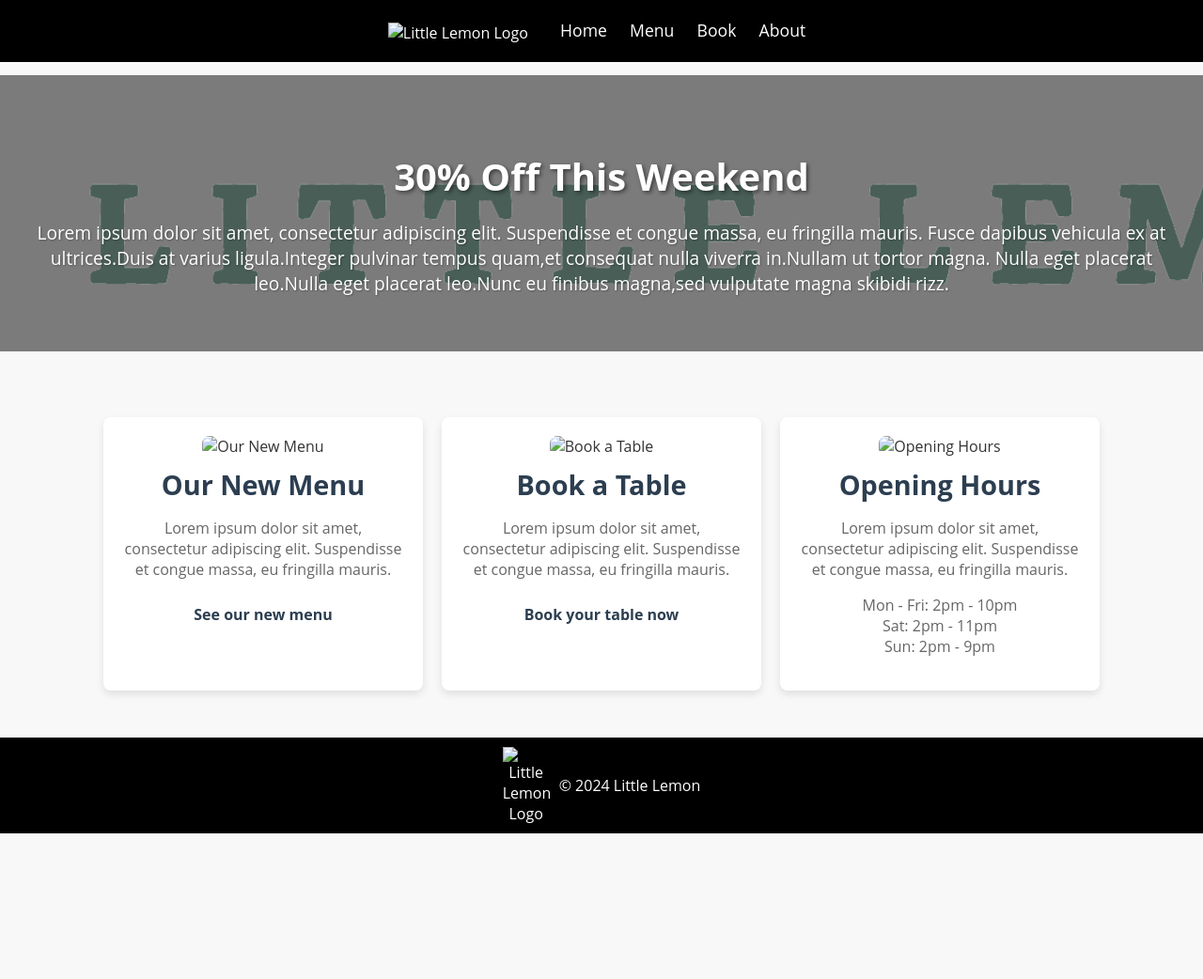
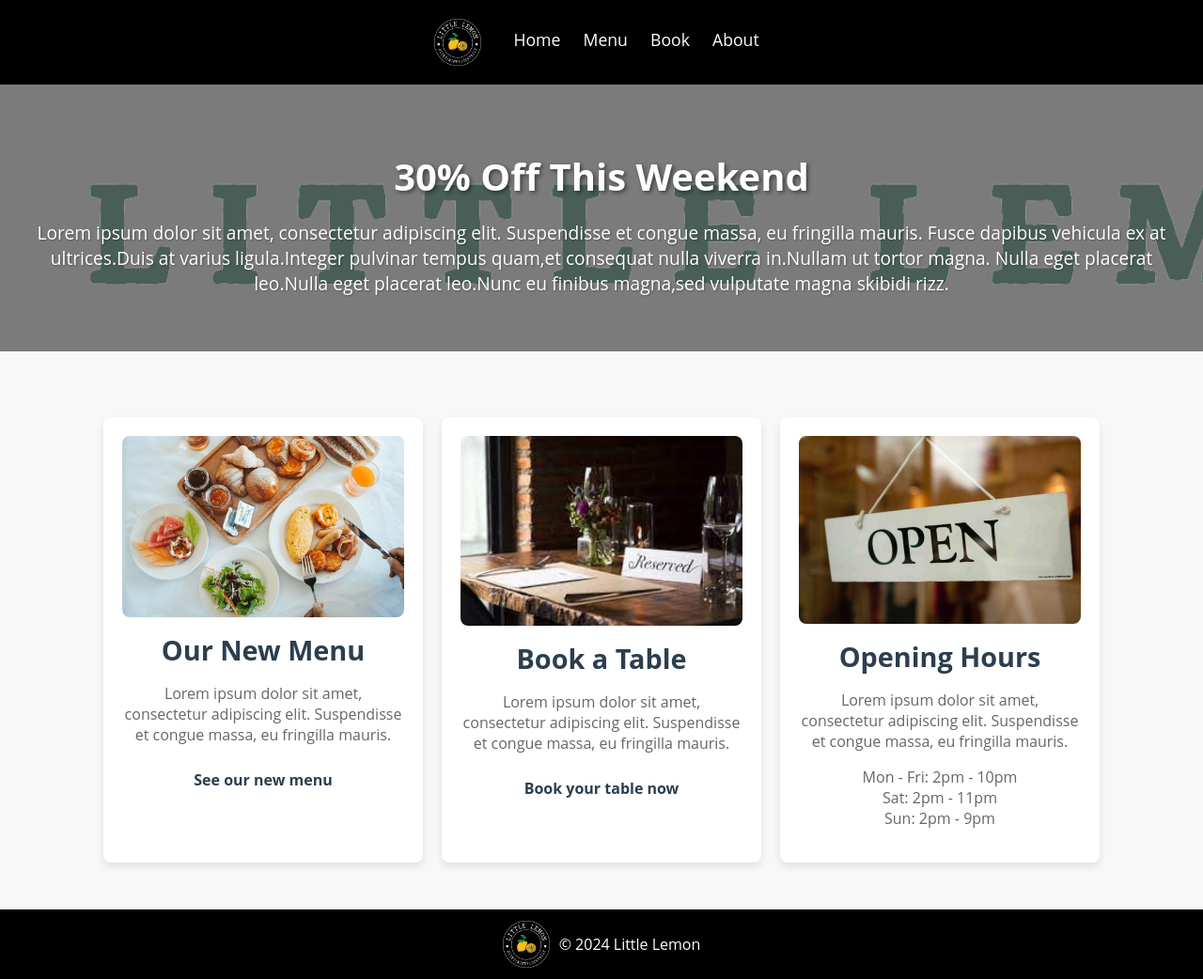
Before and after one commit to Vineesh-AI-DS/html-css-day-2, a plain HTML site: page index.html in a window 1280 px wide. Shown: the whole page at 94% size. Before the commit the page ends 887 px from the top, so only its background shows below. Drawn offline with Linux system fonts and the light colour scheme; files whose address does not match are found by name.

Commit message:
Update index.html

```diff
--- a/index.html
+++ b/index.html
@@ -261,7 +261,7 @@
 <body>
 
 <header>
-    <img src='../cpy.png' alt="Little Lemon Logo">
+    <img src='images/cpy.png' alt="Little Lemon Logo">
     <nav>
         <a href="#home">Home</a>
         <a href="#menu">Menu</a>
@@ -277,19 +277,19 @@
 
 <div class="content">
     <div class="content-section">
-        <img src='../food.png' alt="Our New Menu">
+        <img src='images/food.png' alt="Our New Menu">
         <h2>Our New Menu</h2>
         <p>Lorem ipsum dolor sit amet, consectetur adipiscing elit. Suspendisse et congue massa, eu fringilla mauris.</p>
         <a href="#">See our new menu</a>
     </div>
     <div class="content-section">
-        <img src='../booking.jpeg' alt="Book a Table">
+        <img src='images/booking.jpeg' alt="Book a Table">
         <h2>Book a Table</h2>
         <p>Lorem ipsum dolor sit amet, consectetur adipiscing elit. Suspendisse et congue massa, eu fringilla mauris.</p>
         <a href="#">Book your table now</a>
     </div>
     <div class="content-section">
-        <img src='../open.jpg' alt="Opening Hours">
+        <img src='images/open.jpg' alt="Opening Hours">
         <h2>Opening Hours</h2>
         <p>Lorem ipsum dolor sit amet, consectetur adipiscing elit. Suspendisse et congue massa, eu fringilla mauris.</p>
         <p>Mon - Fri: 2pm - 10pm<br>
@@ -299,7 +299,7 @@
 </div>
 
 <footer>
-    <img src='../cpy.png' alt="Little Lemon Logo">
+    <img src='images/cpy.png' alt="Little Lemon Logo">
     <p>&copy; 2024 Little Lemon</p>
 </footer>
 
```
